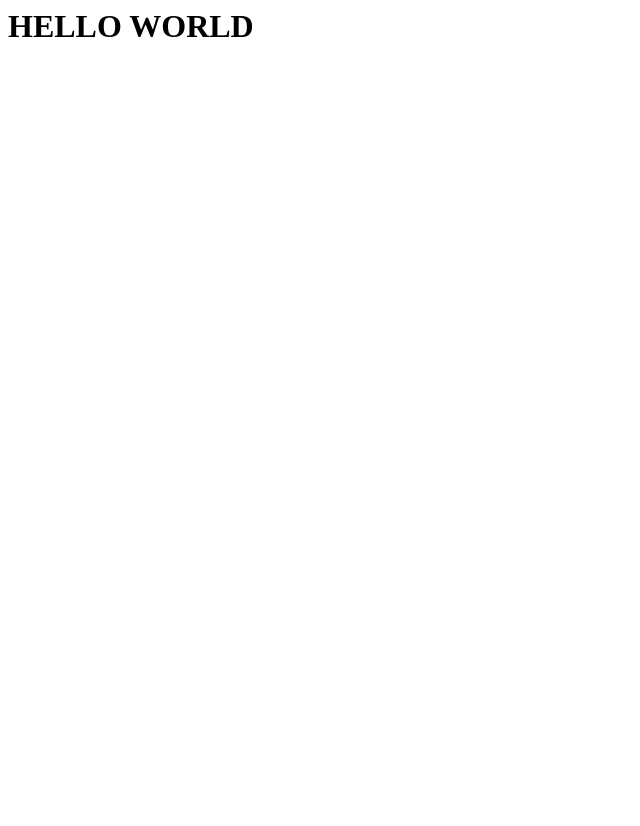
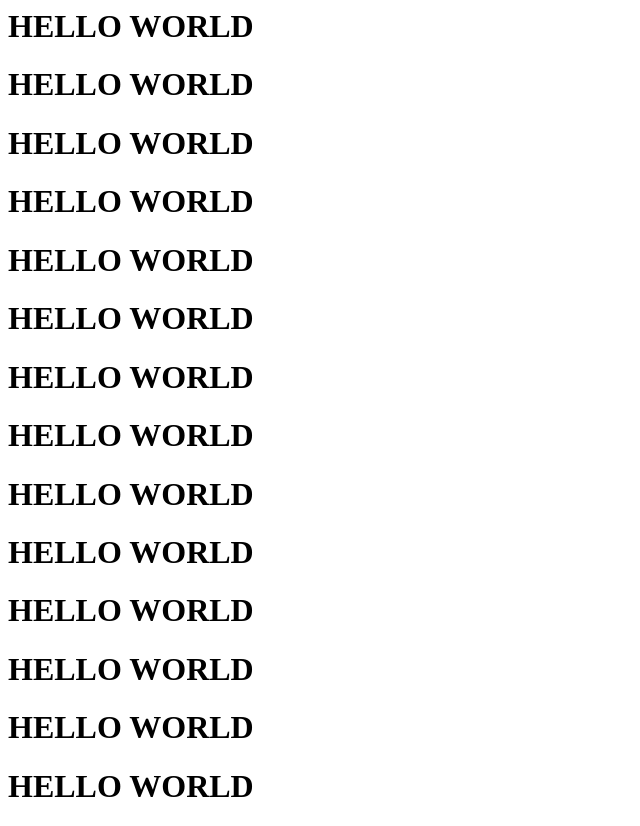
Before and after one commit to nickyrabit/helloluke, a plain HTML site: page index.html in a window 1280 px wide. Shown: the whole page, without its empty margins (0-640 px from the left). Before the commit the page ends 800 px from the top, so only its background shows below. Drawn offline with Linux system fonts and the light colour scheme.

Commit message:
adding more world

```diff
--- a/index.html
+++ b/index.html
@@ -1,4 +1,17 @@
 <html>
+<h1>HELLO WORLD</h1>
+<h1>HELLO WORLD</h1>
+<h1>HELLO WORLD</h1>
+<h1>HELLO WORLD</h1>
+<h1>HELLO WORLD</h1>
+<h1>HELLO WORLD</h1>
+<h1>HELLO WORLD</h1>
+<h1>HELLO WORLD</h1>
+<h1>HELLO WORLD</h1>
+<h1>HELLO WORLD</h1>
+<h1>HELLO WORLD</h1>
+<h1>HELLO WORLD</h1>
+<h1>HELLO WORLD</h1>
 <h1>HELLO WORLD</h1>
 
 </html>
```
